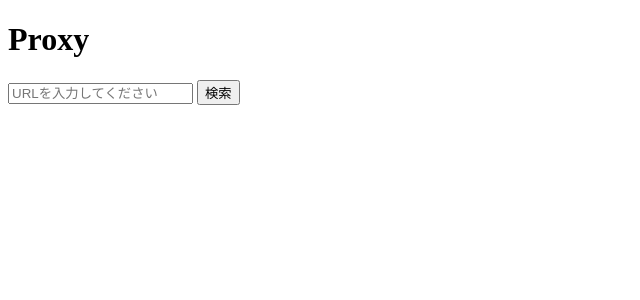
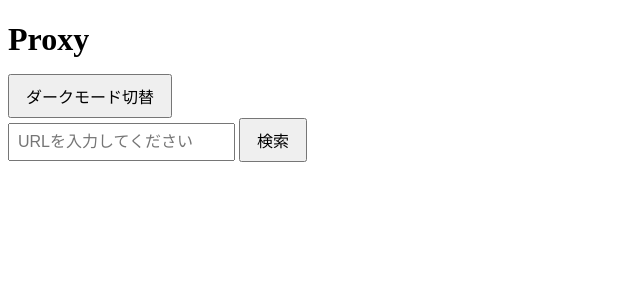
Before and after one commit to socchn0123/Darekasan-Proxy-archive, a Flask app: page / in a window 1280 px wide. Shown: the top 300 px of the page, without its empty margins (0-640 px from the left). Run offline with Flask 3, Linux system fonts and the light colour scheme.

Commit message:
Update index.html

```diff
--- a/templates/index.html
+++ b/templates/index.html
@@ -3,9 +3,11 @@
 <head>
     <meta charset="UTF-8">
     <title>Proxy</title>
+    <link rel="stylesheet" href="/static/css/styles.css">
 </head>
 <body>
     <h1>Proxy</h1>
+    <button id="toggle-dark-mode">ダークモード切替</button>
     <form id="proxy-form">
         <input type="text" id="url" placeholder="URLを入力してください">
         <button type="submit">検索</button>
@@ -37,6 +39,11 @@
                 document.getElementById('result').innerHTML = data.content;
             });
         });
+
+        // ダークモードの切り替え
+        document.getElementById('toggle-dark-mode').addEventListener('click', function() {
+            document.body.classList.toggle('dark-mode');
+        });
     </script>
 </body>
 </html>
```
